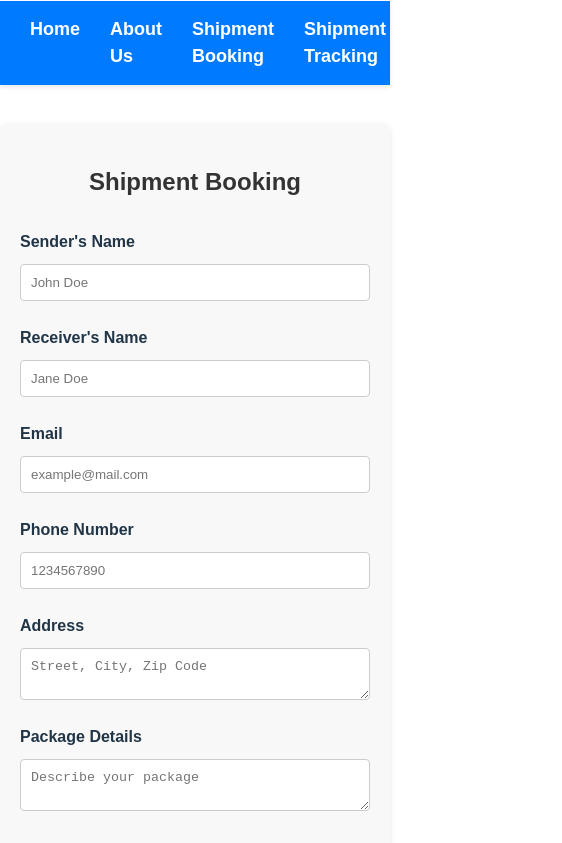
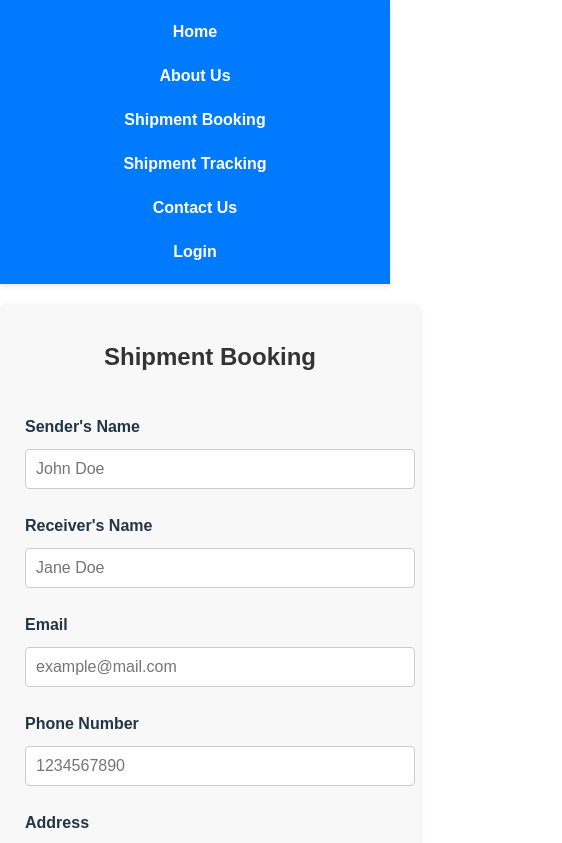
Before and after one commit to Boobesh19/Reactfrontend, a React (Vite) app: page /booking in a window 390 px wide. Shown: the top 843 px of the page, 562 px wide, since content can reach past the window. Built offline with nearby package versions, Linux system fonts and the light colour scheme.

Commit message:
deploy config

```diff
--- a/package.json
+++ b/package.json
@@ -11,6 +11,7 @@
   },
   "dependencies": {
     "@hookform/resolvers": "^4.1.3",
+    "lucide-react": "^0.486.0",
     "react": "^19.0.0",
     "react-dom": "^19.0.0",
     "react-hook-form": "^7.55.0",
--- a/src/App.css
+++ b/src/App.css
@@ -2,7 +2,7 @@
 body, html {
   margin: 0;
   padding: 0;
-  width: 100%;
+  width: 100vw;
   font-family: 'Arial', sans-serif;
 }
 
@@ -47,7 +47,7 @@ body, html {
 /* Make navbar sticky */
 .sticky-nav {
   position: sticky;
-  top: 1px;
+  top: 0;
   z-index: 1000;
   width: 100vw;
   background-color: #007bff;
@@ -66,11 +66,6 @@ nav a {
   font-weight: bold;
   margin: 0 15px;
   transition: 0.3s;
-}
-
-/* Add space below navbar */
-main {
-  padding-top: 20px; /* Adjust based on navbar height */
 }
 
 /* Remove default body margin */
@@ -149,3 +144,49 @@ form button:hover {
   align-items: center;
   justify-content: center;
 }
+
+
+/* Responsive Design for Mobile */
+@media (max-width: 768px) {
+  .shipment-container {
+    padding: 15px;
+    width: 100%;
+  }
+
+  form {
+    max-width: 100%;
+    padding: 10px;
+  }
+
+  input, textarea {
+    font-size: 16px;
+    padding: 10px;
+  }
+
+  .sticky-nav {
+    flex-direction: column;
+    text-align: center;
+    padding: 10px;
+  }
+
+  nav a {
+    display: block;
+    margin: 10px 0;
+    font-size: 16px;
+  }
+
+  .text-box {
+    max-width: 90%;
+    padding: 15px;
+  }
+
+  .home-container, .about-container {
+    min-height: auto;
+  }
+
+  /* Make buttons more touch-friendly */
+  button {
+    font-size: 16px;
+    padding: 12px;
+  }
+}
--- a/src/pages/ShipmentBooking.jsx
+++ b/src/pages/ShipmentBooking.jsx
@@ -2,9 +2,9 @@ import React, { useState } from "react";
 import { useForm } from "react-hook-form";
 import { zodResolver } from "@hookform/resolvers/zod";
 import { z } from "zod";
-import "./SBooking.css"; // Ensure CSS is properly styled
+import { Edit, Trash2 } from "lucide-react"; // Import icons
+import "./SBooking.css";
 
-// Validation Schema using Zod
 const shipmentSchema = z.object({
   senderName: z.string().min(2, "Sender's name must be at least 2 characters"),
   receiverName: z.string().min(2, "Receiver's name must be at least 2 characters"),
@@ -15,52 +15,51 @@ const shipmentSchema = z.object({
 });
 
 function ShipmentBooking() {
-  const [submissionMessage, setSubmissionMessage] = useState("");
-
+  const [shipments, setShipments] = useState([]);
+  const [editIndex, setEditIndex] = useState(null);
   const {
     register,
     handleSubmit,
     formState: { errors },
     reset,
-  } = useForm({
-    resolver: zodResolver(shipmentSchema),
-  });
+    setValue,
+  } = useForm({ resolver: zodResolver(shipmentSchema) });
 
-  const onSubmit = async (data) => {
-    console.log("Form submitted!");  // Log when the form is submitted
-    console.log("Form Data:", data);  // Log the form data before conversion
+  const onSubmit = (data) => {
+    if (editIndex !== null) {
+      console.log(`Editing shipment at index ${editIndex}:`, data);
+      const updatedShipments = [...shipments];
+      updatedShipments[editIndex] = data;
+      setShipments(updatedShipments);
+      setEditIndex(null);
+    } else {
+      console.log("New shipment booked:", data);
+      setShipments([...shipments, data]);
+    }
+    reset();
+  };
 
-    try {
-      // Convert the data to JSON format
-      const jsonData = JSON.stringify(data, null, 2);
-      console.log("Converted JSON Data:", jsonData); // Log converted JSON
+  const handleEdit = (index) => {
+    console.log(`Editing shipment at index ${index}:`, shipments[index]);
+    const shipment = shipments[index];
+    Object.keys(shipment).forEach((key) => setValue(key, shipment[key]));
+    setEditIndex(index);
+  };
 
-      // Send data to backend (or save to local JSON file for now)
-      const response = await fetch("/api/saveShipment", {
-        method: "POST",
-        headers: { "Content-Type": "application/json" },
-        body: jsonData,
-      });
-
-      if (response.ok) {
-        console.log("Data successfully sent to backend."); // Log success
-        setSubmissionMessage("Shipment booking successful! Data saved.");
-        reset();
-      } else {
-        console.log("Failed to save shipment data."); // Log failure
-        setSubmissionMessage("Error saving shipment data.");
-      }
-    } catch (error) {
-      console.error("Error:", error);
-      setSubmissionMessage("Error saving shipment data.");
+  const handleDelete = (index) => {
+    const confirmDelete = window.confirm("Are you sure you want to delete this shipment?");
+    if (confirmDelete) {
+      console.log(`Deleting shipment at index ${index}`);
+      const filteredShipments = shipments.filter((_, i) => i !== index);
+      setShipments(filteredShipments);
+    } else {
+      console.log("Deletion cancelled.");
     }
   };
 
   return (
     <div className="shipment-container">
       <h2>Shipment Booking</h2>
-      {submissionMessage && <p className="message">{submissionMessage}</p>}
-
       <form onSubmit={handleSubmit(onSubmit)}>
         <label>Sender's Name</label>
         <input {...register("senderName")} placeholder="John Doe" />
@@ -86,8 +85,32 @@ function ShipmentBooking() {
         <textarea {...register("packageDetails")} placeholder="Describe your package" />
         {errors.packageDetails && <p className="error">{errors.packageDetails.message}</p>}
 
-        <button type="submit">Book Shipment</button>
+        <button type="submit">{editIndex !== null ? "Update" : "Book Shipment"}</button>
       </form>
+
+      <h3>Booked Shipments</h3>
+      <ul className="shipment-list">
+        {shipments.map((shipment, index) => (
+          <li key={index} className="shipment-item">
+            <div className="shipment-info">
+              <strong>Sender:</strong> {shipment.senderName} <br />
+              <strong>Receiver:</strong> {shipment.receiverName} <br />
+              <strong>Email:</strong> {shipment.email} <br />
+              <strong>Phone:</strong> {shipment.phone} <br />
+              <strong>Address:</strong> {shipment.address} <br />
+              <strong>Package:</strong> {shipment.packageDetails} <br />
+            </div>
+            <div className="shipment-actions">
+              <button onClick={() => handleEdit(index)} className="edit-btn">
+                <Edit size={18} />
+              </button>
+              <button onClick={() => handleDelete(index)} className="delete-btn">
+                <Trash2 size={18} />
+              </button>
+            </div>
+          </li>
+        ))}
+      </ul>
     </div>
   );
 }
```
Also changed, not shown: 1 other file (tests, documents, lock files or other folders).
